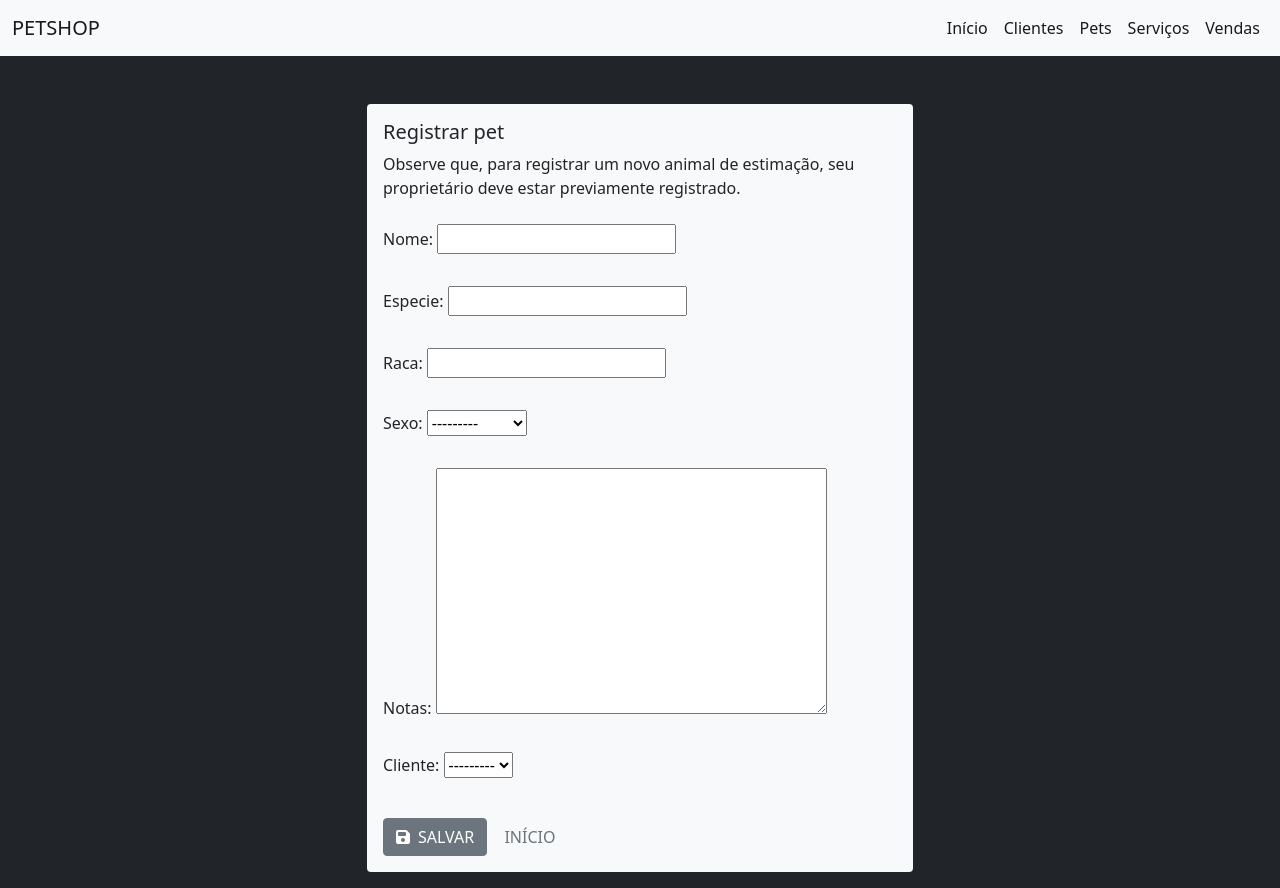
After one commit to danilocdesousa/tedw-petshop, a Django app: page /pets/cadastrar/ in a window 1280 px wide. The commit adds this page. Run offline with Django 3.2, Linux system fonts and the light colour scheme; data that the repository does not hold is empty; some libraries are stand-ins or nearby versions.

Commit message:
Template de cadastro de pets

```diff
--- /dev/null
+++ b/petshop/pets/templates/pets/cria.html
@@ -0,0 +1,36 @@
+<!-- Estender do template base -->
+{% extends "website/_layouts/base.html" %}
+
+{% load widget_tweaks %}
+
+{% block title %}Cadastro de Pets{% endblock %}
+
+{% block content %}
+<div class="container mt-5">
+    <div class="row d-flex justify-content-center">
+        <div class="col-lg-6 col-md-12 col-sm-12 col-xs-12">
+            <div class="card bg-light border-0 mb-3">
+                <div class="card-body text-dark">
+                    <h5 class="card-title">Registrar pet</h5>
+                    <p class="card-text mb-4">Observe que, para registrar um novo animal de estimação, seu proprietário
+                        deve estar previamente registrado.</p>
+
+
+                    <form method="post" class="row g-3">
+                        <!-- A tag do Django {% csrf_token %} está relacionada à proteção que o Django provê ao CSRF - Cross Site Request Forgery (um tipo de ataque malicioso) -->
+                        {% csrf_token %}
+
+                        {{ form.as_p }}
+
+                        <div class="text-start mt-4">
+                            <button class="btn btn-secondary"><i class="fas fa-save me-2"></i>SALVAR</button>
+                            <a href="{% url 'website:index' %}"
+                                class="btn btn-link text-decoration-none text-secondary">INÍCIO</a>
+                        </div>
+                    </form>
+                </div>
+            </div>
+        </div>
+    </div>
+</div>
+{% endblock %}
--- a/petshop/petshop/settings.py
+++ b/petshop/petshop/settings.py
@@ -40,6 +40,7 @@
     'petshop',
     'website',
     'services',
+    'pets',
     'widget_tweaks',
 ]
 
--- a/petshop/website/templates/website/index.html
+++ b/petshop/website/templates/website/index.html
@@ -22,7 +22,7 @@
                 <div class="card-body text-dark">
                     <h5 class="card-title">Novo Pet</h5>
                     <p class="card-text mb-4">Registrar um novo pet para um cliente já existente.</p>
-                    <a class="btn btn-secondary" href="#"><i
+                    <a class="btn btn-secondary" href="{% url 'pets:cadastra_pets' %}"><i
                         class="fas fa-plus me-2"></i>PET</a>
                 </div>
             </div>
```
